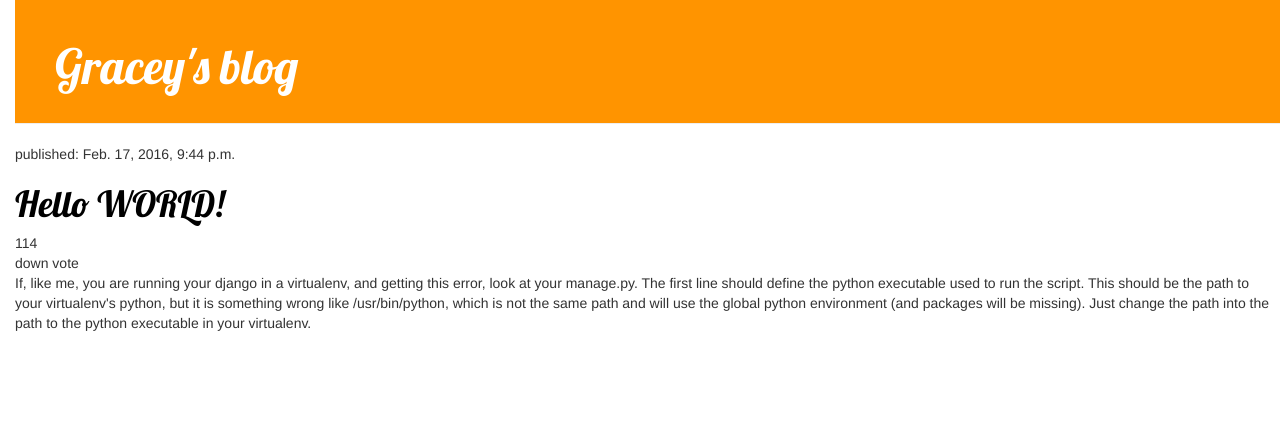
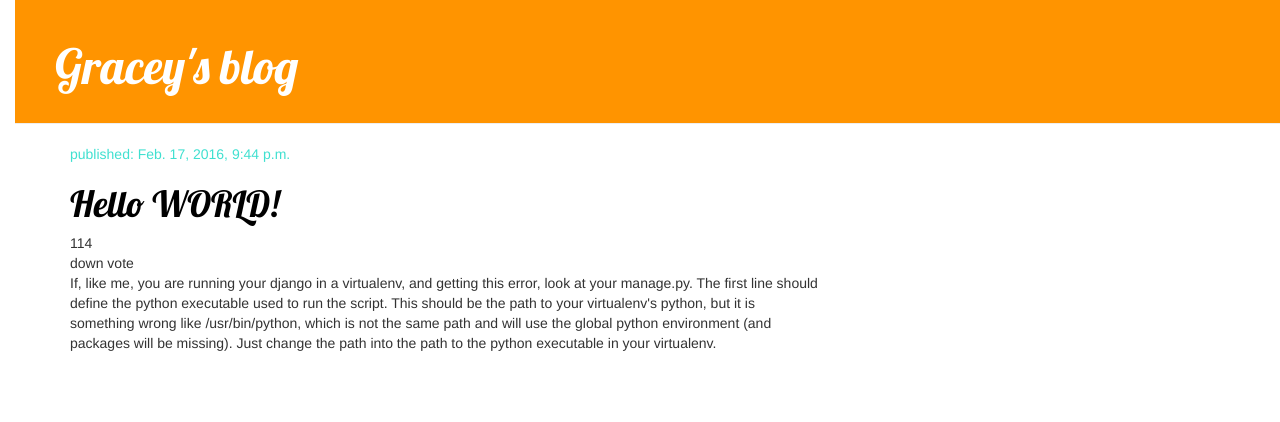
Before and after one commit to GraceJonn123/jj, a Django app: page / in a window 1280 px wide. Shown: the top 422 px of the page. Run offline with Django 3.2, Linux system fonts and the light colour scheme; data comes from the database, SQL or seed files in the repository; some libraries are stand-ins or nearby versions.

Commit message:
adding css to file

```diff
--- a/djangogirls/blog/static/css/blog.css
+++ b/djangogirls/blog/static/css/blog.css
@@ -26,7 +26,7 @@ h1, h2, h3, h4 {
 }
 
 .date {
-    color: #828282;
+    color: turquoise;
 }
 
 .save {
--- a/djangogirls/blog/templates/blog/post_list.html
+++ b/djangogirls/blog/templates/blog/post_list.html
@@ -12,12 +12,20 @@
         <div class="page-header">
             <h1><a href="">Gracey's blog</a></h1>
         </div>
+        <div class="content container">
+    <div class="row">
+        <div class="col-md-8">
             {% for post in posts %}
                 <div class="post">
+                    <div class="date">
                         <p>published: {{ post.published_date }}</p>
+                    </div>
                     <h1><a href="">{{ post.title }}</a></h1>
                     <p>{{ post.text|linebreaks }}</p>
                 </div>
             {% endfor %}
+        </div>
+    </div>
+</div>
     </body>
     </html>
```
Lines whose indentation alone changed are shown as unchanged.
